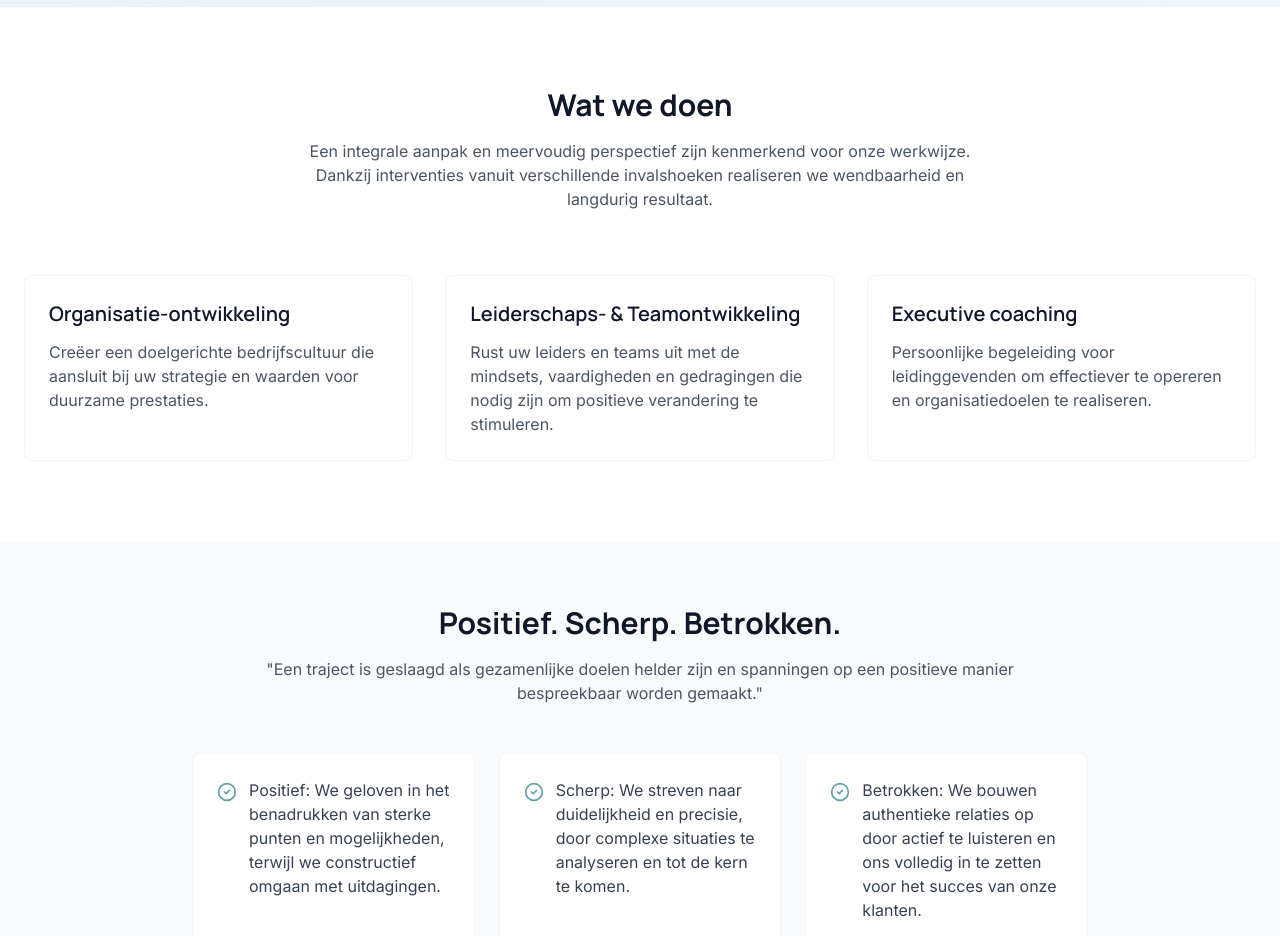
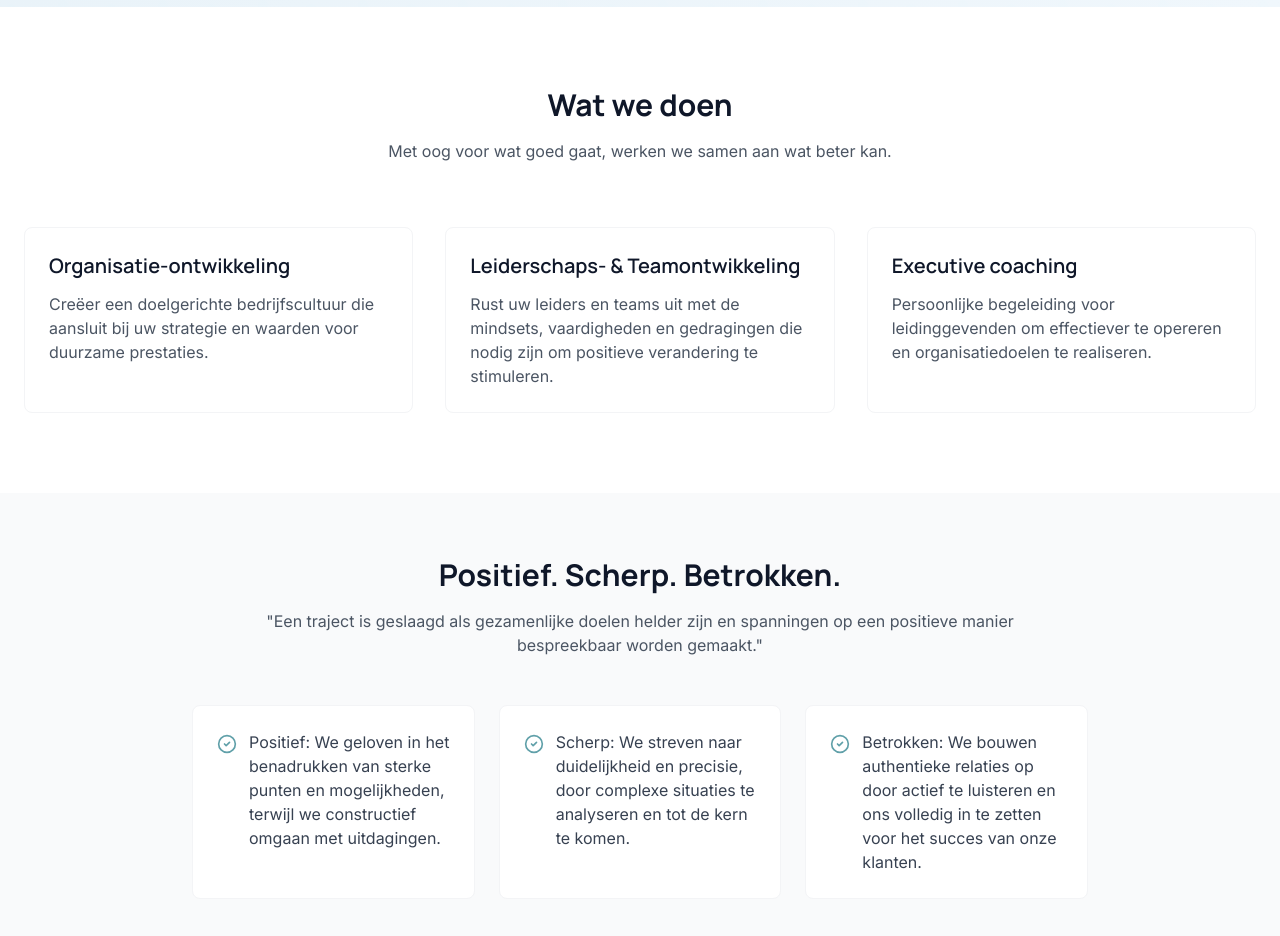
Before and after one commit to dimamsterdam/dim-amsterdam, a React (Vite) app: page / in a window 1280 px wide. Shown: the part 1300-2236 px from the top of the page. Built offline with nearby package versions, Linux system fonts and the light colour scheme.

Commit message:
Visual edit in Lovable
Edited UI in Lovable

```diff
--- a/src/pages/variants/MinimalistVariant.tsx
+++ b/src/pages/variants/MinimalistVariant.tsx
@@ -98,7 +98,7 @@ const MinimalistVariant = () => {
           <div className="container mx-auto px-4 md:px-6">
             <AnimatedSection className="text-center mb-16" animation="fade-in">
               <h2 className="text-3xl font-display font-bold mb-4">Wat we doen</h2>
-              <p className="text-gray-600 max-w-2xl mx-auto">Een integrale aanpak en meervoudig perspectief zijn kenmerkend voor onze werkwijze. Dankzij interventies vanuit verschillende invalshoeken realiseren we wendbaarheid en langdurig resultaat.</p>
+              <p className="text-gray-600 max-w-2xl mx-auto">Met oog voor wat goed gaat, werken we samen aan wat beter kan.</p>
 
             </AnimatedSection>
 
```
